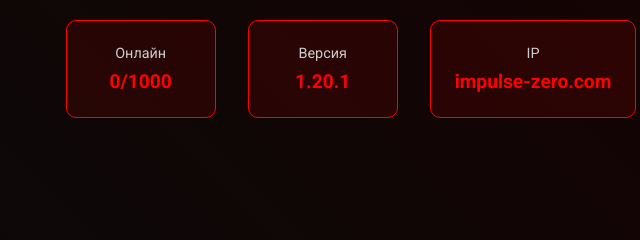
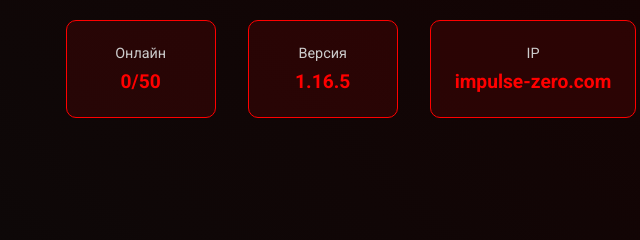
Before and after one commit to Impulse-Zero/Impulse-Zero.github.io, a plain HTML site: page index.html in a window 1280 px wide. Shown: the part 418-658 px from the top of the page, 289-929 px from the left. Drawn offline with Linux system fonts and the light colour scheme.

Commit message:
index.html

```diff
--- a/index.html
+++ b/index.html
@@ -52,11 +52,11 @@
             <div class="server-info">
                 <div class="info-card">
                     <span class="info-label">Онлайн</span>
-                    <span class="info-value">0/1000</span>
+                    <span class="info-value">0/50</span>
                 </div>
                 <div class="info-card">
                     <span class="info-label">Версия</span>
-                    <span class="info-value">1.20.1</span>
+                    <span class="info-value">1.16.5</span>
                 </div>
                 <div class="info-card">
                     <span class="info-label">IP</span>
```
